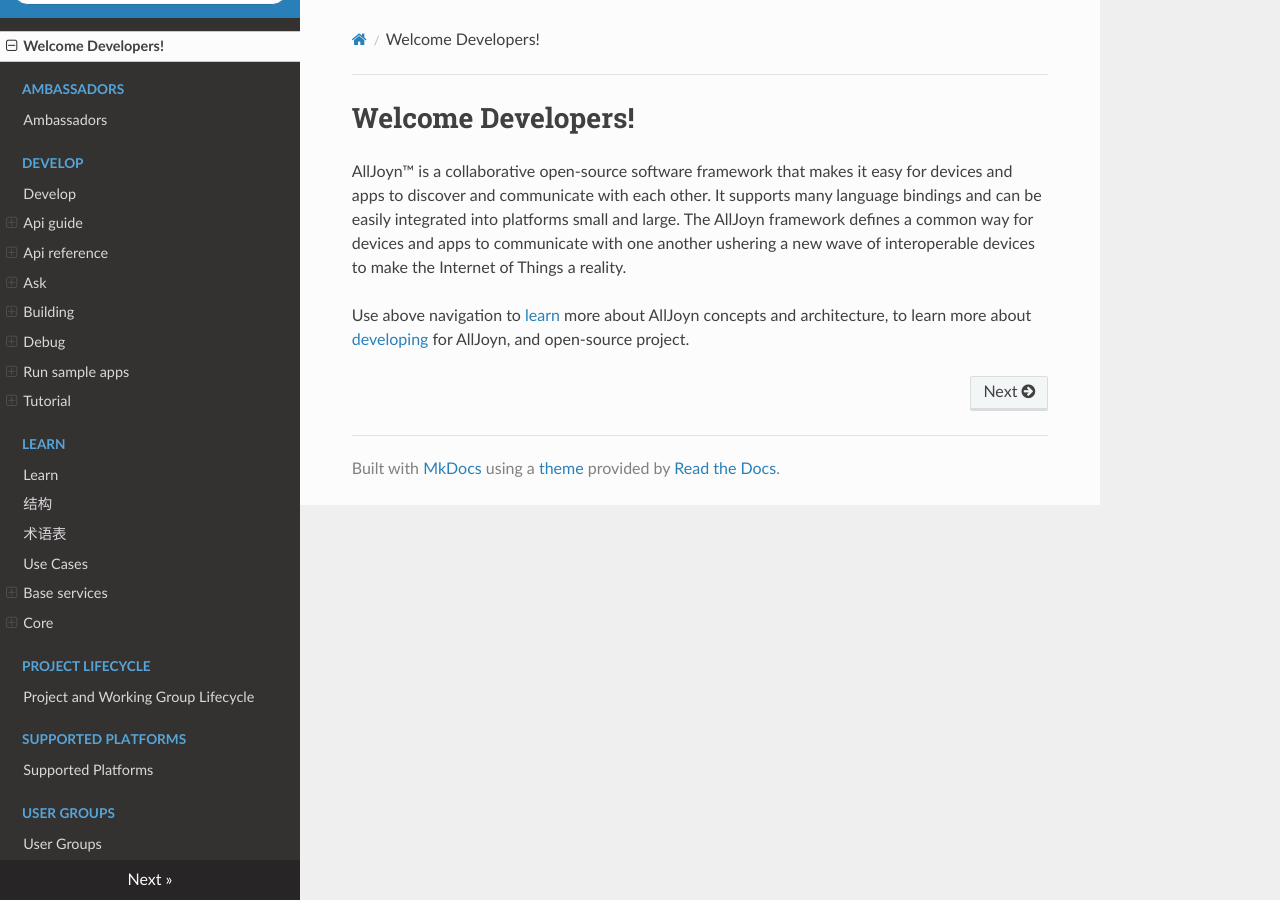
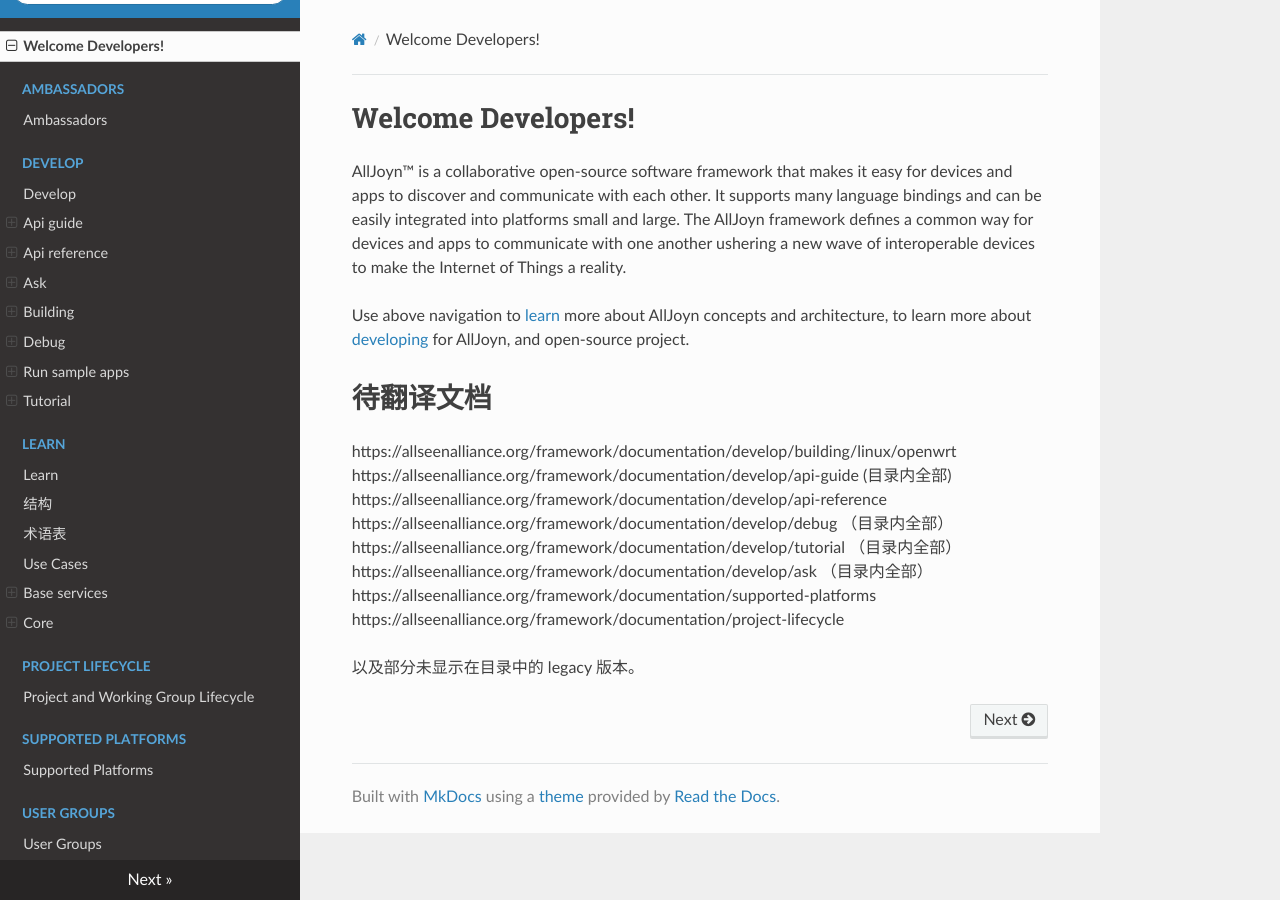
Before and after one commit to smart-conn/alljoyn-zh, an MkDocs documentation site: the page built from docs/index.md, in a window 1280 px wide. Built offline with MkDocs 1.6.1, drawn with Linux system fonts in a browser that asks for light colours; nearby versions of some CDN libraries.

Commit message:
Update index.md

```diff
--- a/docs/index.md
+++ b/docs/index.md
@@ -14,3 +14,17 @@ open-source project.
 
 [learn]: /learn
 [develop]: /develop
+
+
+# 待翻译文档
+
+https://allseenalliance.org/framework/documentation/develop/building/linux/openwrt
+https://allseenalliance.org/framework/documentation/develop/api-guide (目录内全部)
+https://allseenalliance.org/framework/documentation/develop/api-reference
+https://allseenalliance.org/framework/documentation/develop/debug （目录内全部）
+https://allseenalliance.org/framework/documentation/develop/tutorial （目录内全部）
+https://allseenalliance.org/framework/documentation/develop/ask （目录内全部）
+https://allseenalliance.org/framework/documentation/supported-platforms
+https://allseenalliance.org/framework/documentation/project-lifecycle
+
+以及部分未显示在目录中的 legacy 版本。
```
